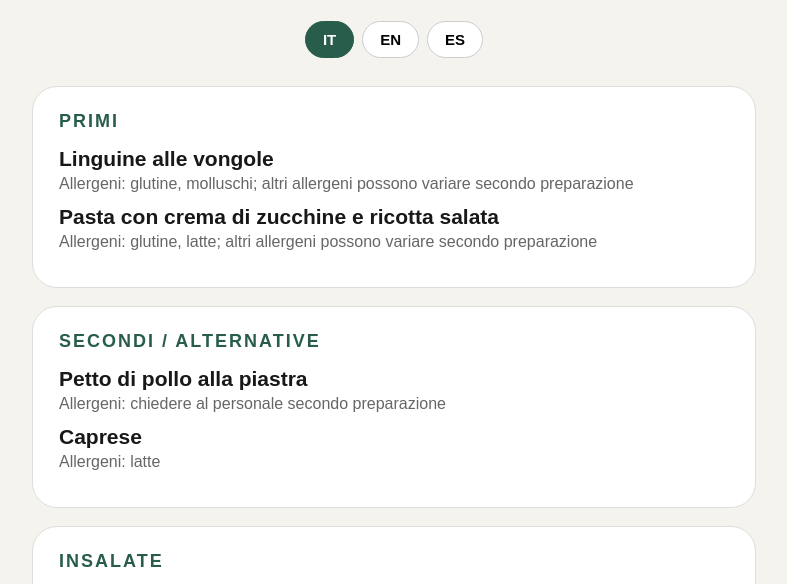
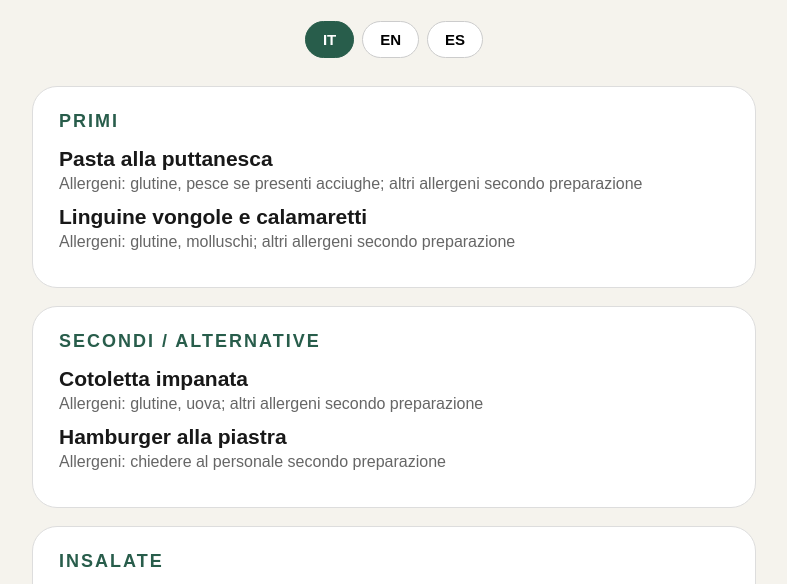
Before and after one commit to ghooper74/Doga_Menu_Multilingua, a plain HTML site: page mensa/index.html in a window 1280 px wide. Shown: the part 174-758 px from the top of the page, without its empty margins (246-1033 px from the left). Drawn offline with Linux system fonts and the light colour scheme.

Commit message:
Aggiorna menu mensa 9 ottobre 2026

```diff
--- a/mensa/index.html
+++ b/mensa/index.html
@@ -109,20 +109,21 @@ it:{
  subtitle:"Menù Mensa",
  sections:[
   ["PRIMI",[
-   ["Linguine alle vongole","Allergeni: glutine, molluschi; altri allergeni possono variare secondo preparazione"],
-   ["Pasta con crema di zucchine e ricotta salata","Allergeni: glutine, latte; altri allergeni possono variare secondo preparazione"]
+   ["Pasta alla puttanesca","Allergeni: glutine, pesce se presenti acciughe; altri allergeni secondo preparazione"],
+   ["Linguine vongole e calamaretti","Allergeni: glutine, molluschi; altri allergeni secondo preparazione"]
   ]],
   ["SECONDI / ALTERNATIVE",[
-   ["Petto di pollo alla piastra","Allergeni: chiedere al personale secondo preparazione"],
-   ["Caprese","Allergeni: latte"]
+   ["Cotoletta impanata","Allergeni: glutine, uova; altri allergeni secondo preparazione"],
+   ["Hamburger alla piastra","Allergeni: chiedere al personale secondo preparazione"]
   ]],
   ["INSALATE",[
    ["Caesar salad","Allergeni: glutine, latte, uova; pesce secondo salsa e preparazione"],
-   ["Insalatona","Allergeni: chiedere al personale in base agli ingredienti"]
+   ["Insalatona tonno e uovo","Allergeni: pesce, uova; altri allergeni secondo ingredienti"]
   ]],
   ["CONTORNI",[
+   ["Verdure miste al forno","Allergeni: chiedere al personale secondo preparazione"],
    ["Patate al forno","Allergeni: chiedere al personale secondo preparazione"],
-   ["Verdure miste","Allergeni: chiedere al personale secondo preparazione"]
+   ["Patate fritte","Allergeni: chiedere al personale per eventuali contaminazioni durante la frittura"]
   ]]
  ],
  footer:"Il menù può variare in base alla disponibilità dei prodotti. Per allergie o intolleranze rivolgersi al personale."
@@ -132,20 +133,21 @@ en:{
  subtitle:"Canteen Menu",
  sections:[
   ["FIRST COURSES",[
-   ["Linguine with clams","Allergens: gluten, molluscs; other allergens may vary depending on preparation"],
-   ["Pasta with zucchini cream and salted ricotta","Allergens: gluten, milk; other allergens may vary depending on preparation"]
+   ["Pasta alla puttanesca","Allergens: gluten, fish if anchovies are used; other allergens depend on preparation"],
+   ["Linguine with clams and baby squid","Allergens: gluten, molluscs; other allergens depend on preparation"]
   ]],
   ["MAIN COURSES / ALTERNATIVES",[
-   ["Grilled chicken breast","Allergens: please ask our staff depending on preparation"],
-   ["Caprese salad","Allergens: milk"]
+   ["Breaded cutlet","Allergens: gluten, eggs; other allergens depend on preparation"],
+   ["Grilled hamburger","Allergens: please ask our staff depending on preparation"]
   ]],
   ["SALADS",[
    ["Caesar salad","Allergens: gluten, milk, eggs; fish depending on dressing and preparation"],
-   ["Large mixed salad","Allergens: please ask our staff depending on ingredients"]
+   ["Tuna and egg mixed salad","Allergens: fish, eggs; other allergens depend on ingredients"]
   ]],
   ["SIDE DISHES",[
+   ["Oven-roasted mixed vegetables","Allergens: please ask our staff depending on preparation"],
    ["Roast potatoes","Allergens: please ask our staff depending on preparation"],
-   ["Mixed vegetables","Allergens: please ask our staff depending on preparation"]
+   ["French fries","Allergens: please ask our staff about possible cross-contact during frying"]
   ]]
  ],
  footer:"The menu may vary depending on product availability. Please inform our staff of any food allergies or intolerances."
@@ -155,20 +157,21 @@ es:{
  subtitle:"Menú de Comedor",
  sections:[
   ["PRIMEROS",[
-   ["Linguine con almejas","Alérgenos: gluten, moluscos; otros alérgenos pueden variar según la preparación"],
-   ["Pasta con crema de calabacín y ricotta salada","Alérgenos: gluten, leche; otros alérgenos pueden variar según la preparación"]
+   ["Pasta a la puttanesca","Alérgenos: gluten, pescado si lleva anchoas; otros alérgenos según la preparación"],
+   ["Linguine con almejas y calamaritos","Alérgenos: gluten, moluscos; otros alérgenos según la preparación"]
   ]],
   ["SEGUNDOS / ALTERNATIVAS",[
-   ["Pechuga de pollo a la plancha","Alérgenos: consultar al personal según la preparación"],
-   ["Ensalada Caprese","Alérgenos: leche"]
+   ["Escalope empanado","Alérgenos: gluten, huevos; otros alérgenos según la preparación"],
+   ["Hamburguesa a la plancha","Alérgenos: consultar al personal según la preparación"]
   ]],
   ["ENSALADAS",[
    ["Ensalada César","Alérgenos: gluten, leche, huevos; pescado según la salsa y la preparación"],
-   ["Ensalada mixta grande","Alérgenos: consultar al personal según los ingredientes"]
+   ["Ensalada mixta de atún y huevo","Alérgenos: pescado, huevos; otros alérgenos según los ingredientes"]
   ]],
   ["GUARNICIONES",[
+   ["Verduras mixtas al horno","Alérgenos: consultar al personal según la preparación"],
    ["Patatas al horno","Alérgenos: consultar al personal según la preparación"],
-   ["Verduras mixtas","Alérgenos: consultar al personal según la preparación"]
+   ["Patatas fritas","Alérgenos: consultar al personal por posibles contaminaciones durante la fritura"]
   ]]
  ],
  footer:"El menú puede variar según la disponibilidad de los productos. Para alergias o intolerancias, consulte al personal."
```
